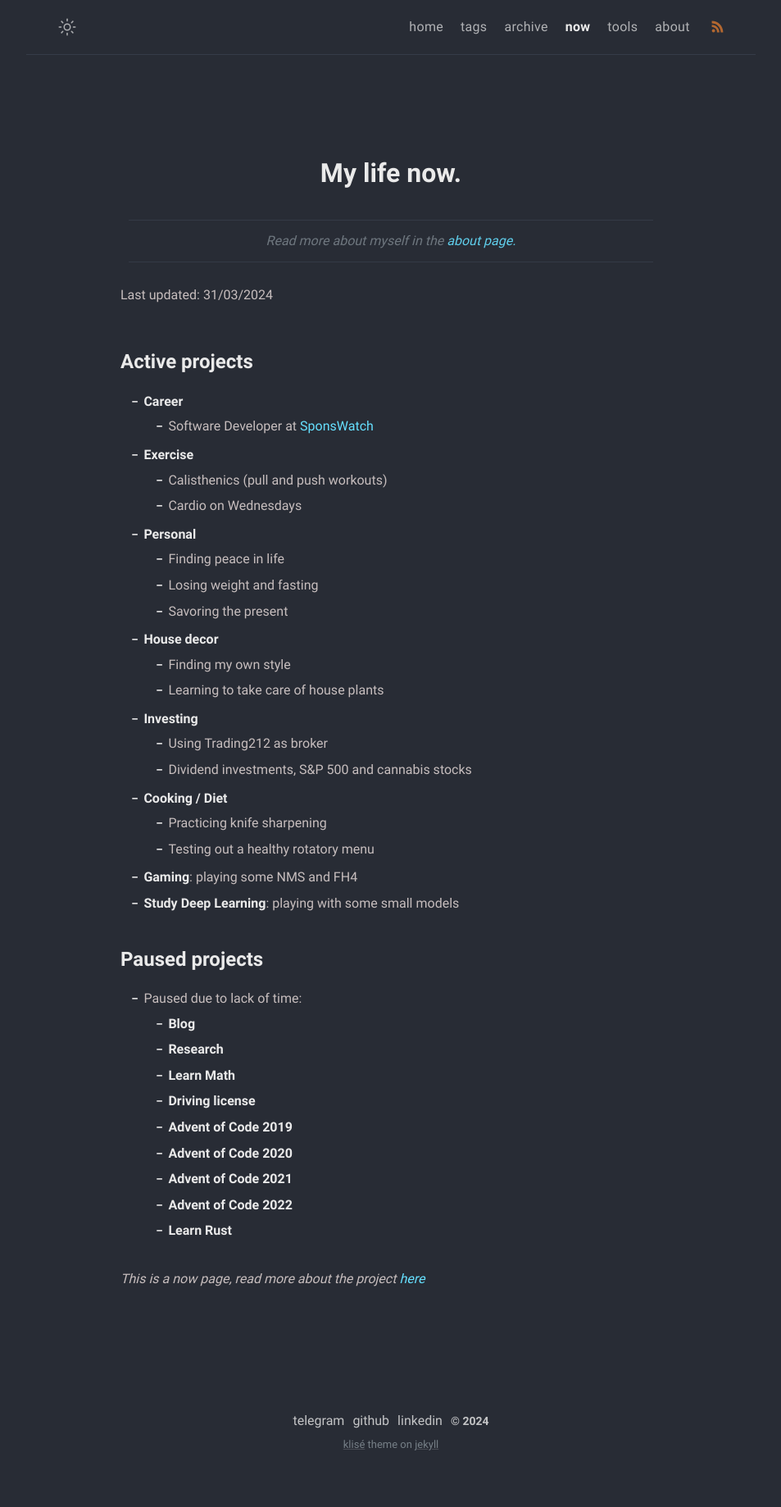
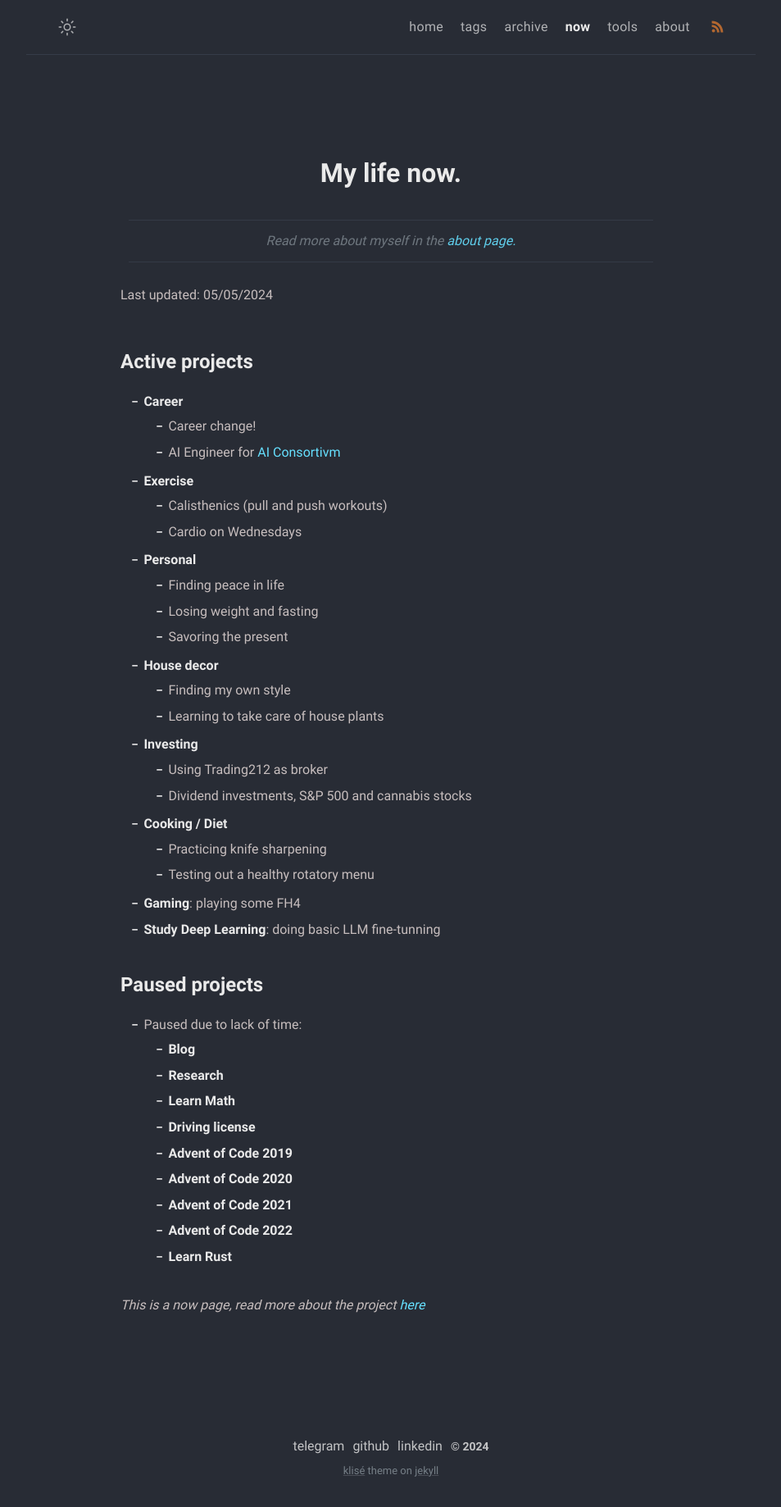
Before and after one commit to MonkeyAndres/MonkeyAndres.github.io, a Jekyll site: the page built from now.md, in a window 1280 px wide. Shown: the whole page at 82% size, without its empty margins (163-1116 px from the left). Built offline with Jekyll 4.4.1, drawn with Linux system fonts in a browser that asks for light colours; before the commit the page ends 1806 px from its top, so only the background shows below that.

Commit message:
chore: update now page

```diff
--- a/now.md
+++ b/now.md
@@ -8,12 +8,13 @@ comments: false
 
 > Read more about myself in the [about page.](../about)
 
-Last updated: 31/03/2024
+Last updated: 05/05/2024
 
 # Active projects
 
 - **Career**
-  - Software Developer at [SponsWatch](https://sponswatch.com/)
+  - Career change!
+  - AI Engineer for [AI Consortivm](https://www.aiconsortivm.com/)
 - **Exercise**
   - Calisthenics (pull and push workouts)
   - Cardio on Wednesdays
@@ -30,8 +31,8 @@ Last updated: 31/03/2024
 - **Cooking / Diet**
   - Practicing knife sharpening
   - Testing out a healthy rotatory menu
-- **Gaming**: playing some NMS and FH4
-- **Study Deep Learning**: playing with some small models
+- **Gaming**: playing some FH4
+- **Study Deep Learning**: doing basic LLM fine-tunning
 
 # Paused projects
 
```
